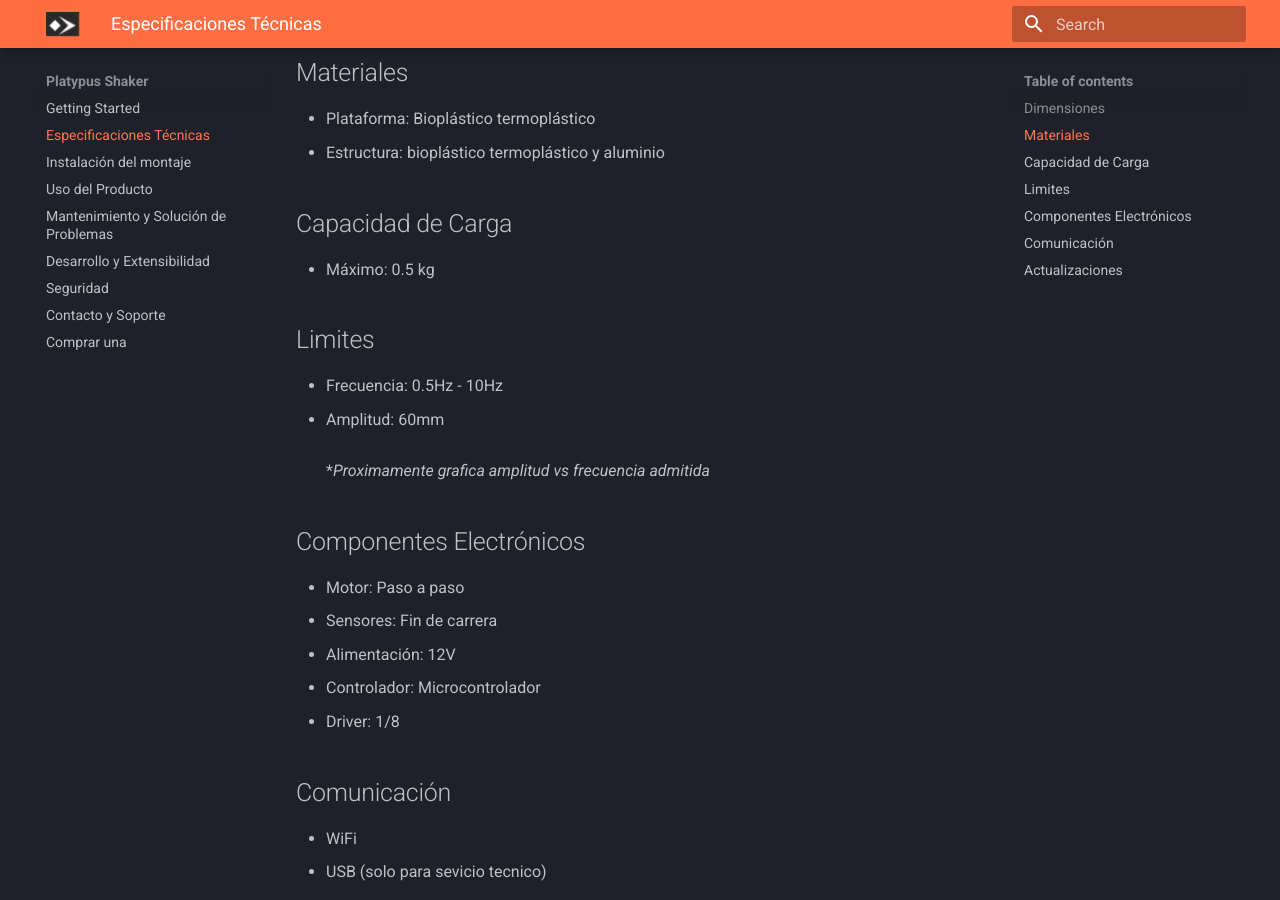
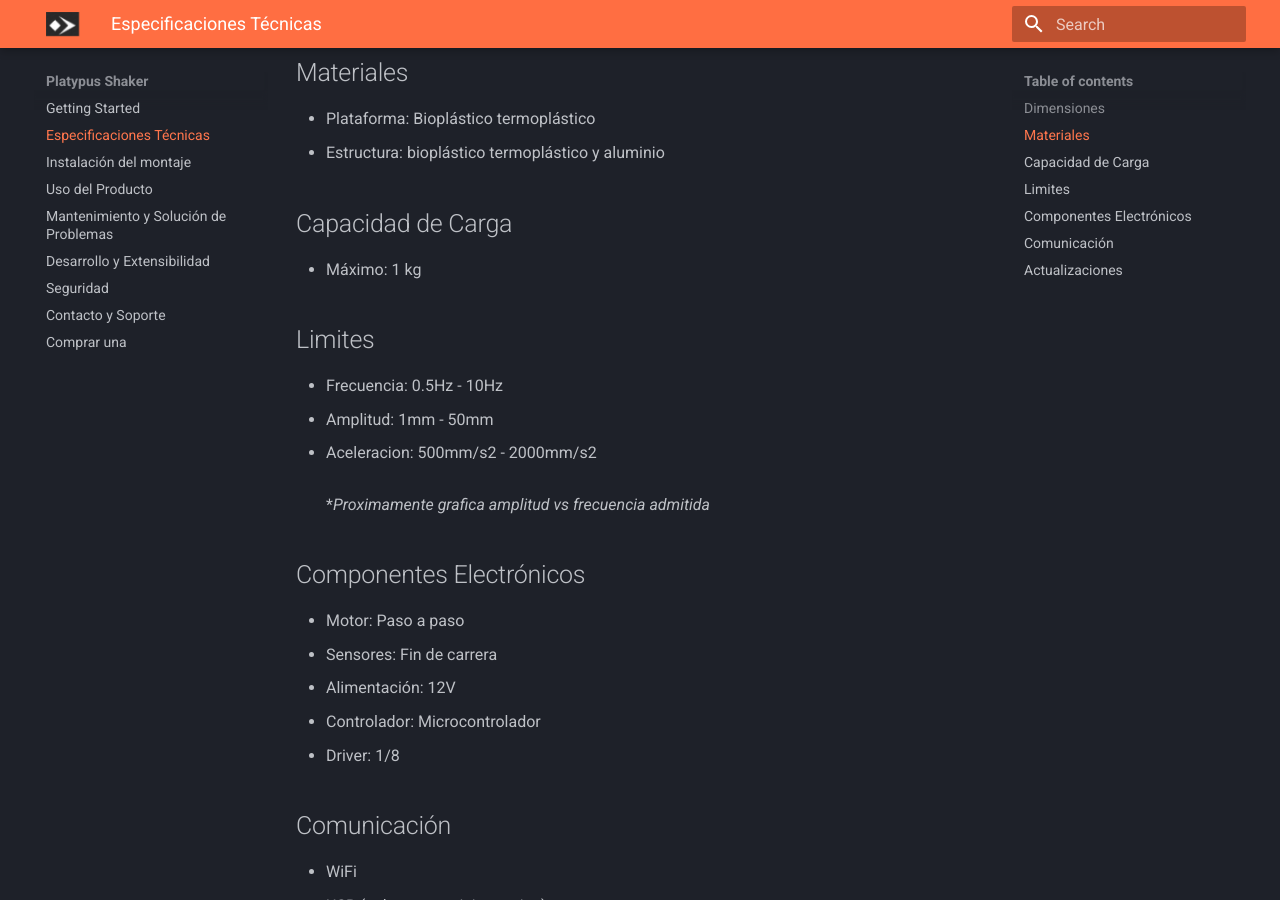
Before and after one commit to EliuPineda/shaker, an MkDocs documentation site: the page built from docs/especificaciones.md, in a window 1280 px wide and 900 px high, scrolled down 308 px. Built offline with MkDocs 1.6.1 and Material for MkDocs 9.7.7, drawn with Linux system fonts in a browser that asks for light colours.

Commit message:
Update load

```diff
--- a/docs/especificaciones.md
+++ b/docs/especificaciones.md
@@ -10,11 +10,12 @@
 - Estructura: bioplástico termoplástico y aluminio
 
 ##  Capacidad de Carga
-- Máximo: 0.5 kg
+- Máximo: 1 kg
 
 ##  Limites
 - Frecuencia: 0.5Hz - 10Hz
-- Amplitud: 60mm
+- Amplitud: 1mm - 50mm
+- Aceleracion: 500mm/s2 - 2000mm/s2
 <br><br> **Proximamente grafica amplitud vs frecuencia admitida*
 
 ##  Componentes Electrónicos
```
Also changed, not shown: docs/instalacion.md (+1 -1 lines).
